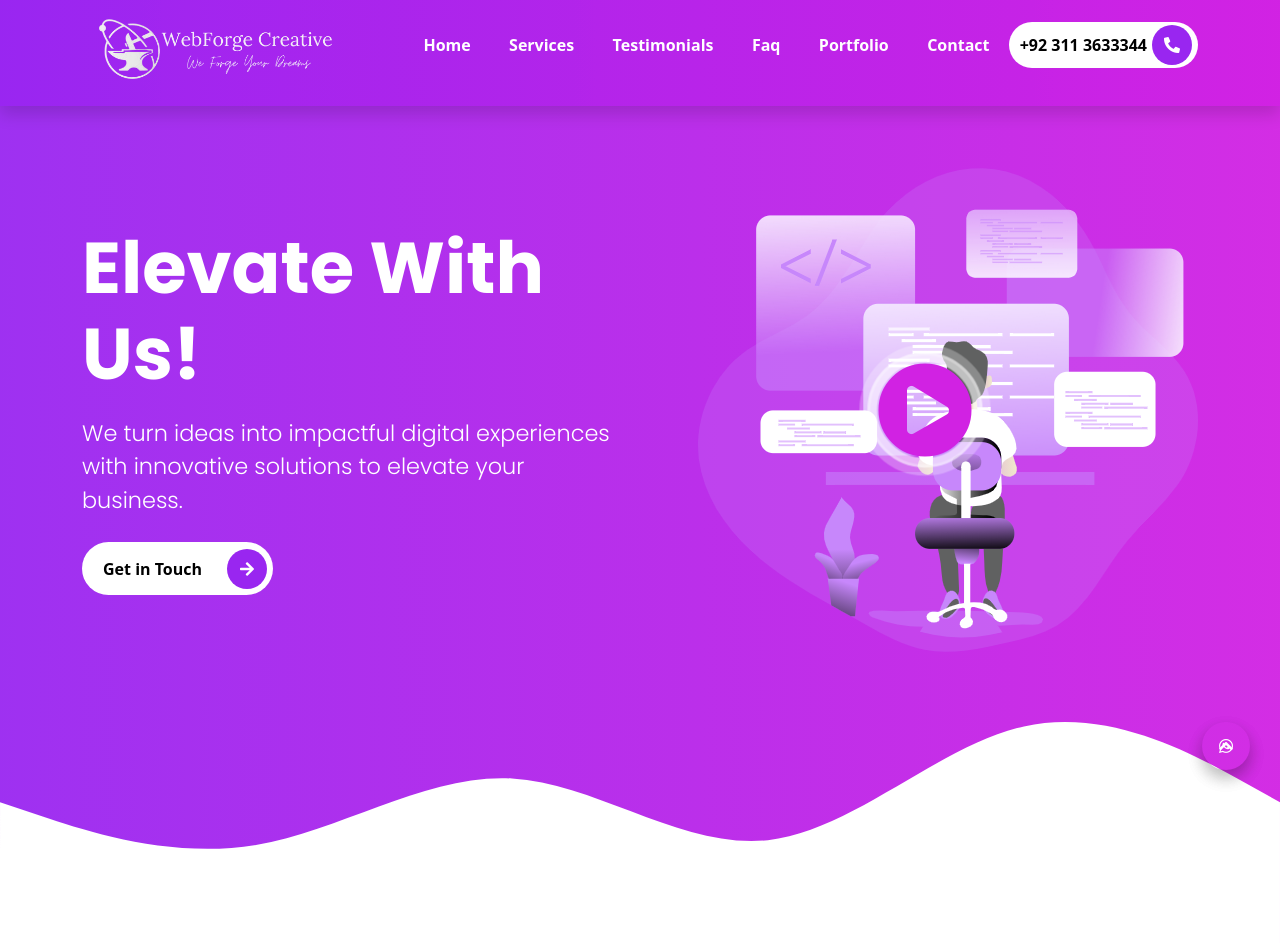
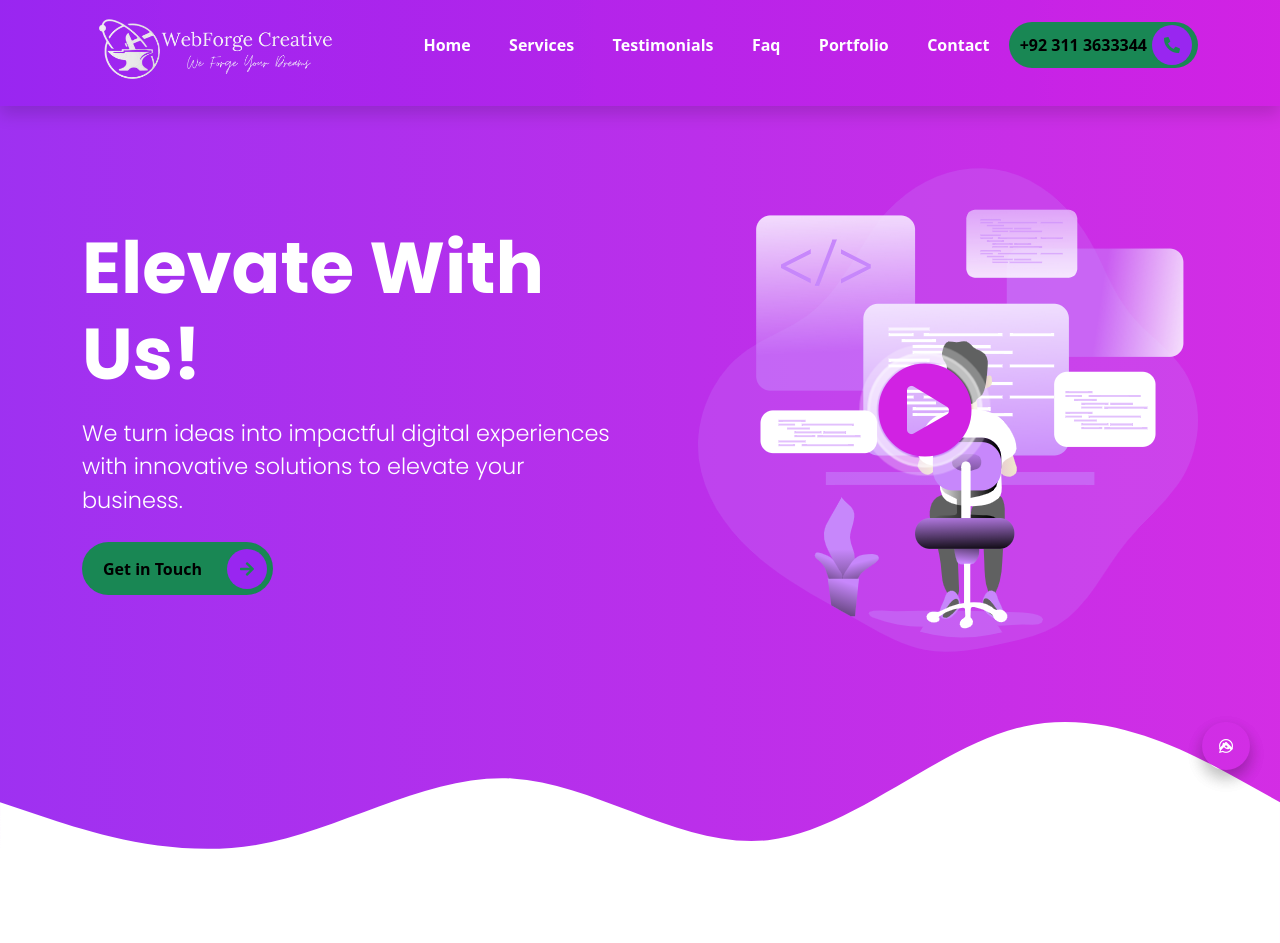
Before and after one commit to webforge-creative/webforgecreative.online, a CodeIgniter app: page /database/ in a window 1280 px wide. Shown: the top 943 px of the page. Run offline with CodeIgniter, Linux system fonts and the light colour scheme; style sheets or scripts are compiled from the project's sources; some libraries are stand-ins or nearby versions.

Commit message:
Update _buttons.scss

```diff
--- a/assets/scss/components/_buttons.scss
+++ b/assets/scss/components/_buttons.scss
@@ -6,8 +6,8 @@
     padding: 0.8375rem 4.375rem 0.8375rem 1.25rem;
     font-weight: 700;
     margin: 0;
-    border: 0.1rem solid rgba($white, 0.6);
-    background-color: $white;
+    border: 0.1rem solid rgba($green, 0.6);
+    background-color: $green;
     display: block;
 
     span {
@@ -21,7 +21,7 @@
         border-radius: 50%;
 
         i {
-            color: $white;
+            color: $green;
             font-size: 1rem;
             line-height: 2.5rem;
         }
@@ -30,7 +30,7 @@
 
     &:hover {
         @include gradient;
-        color: $white;
+        color: $green;
 
         span {
             background-color: rgba($black, 0.6);
```
